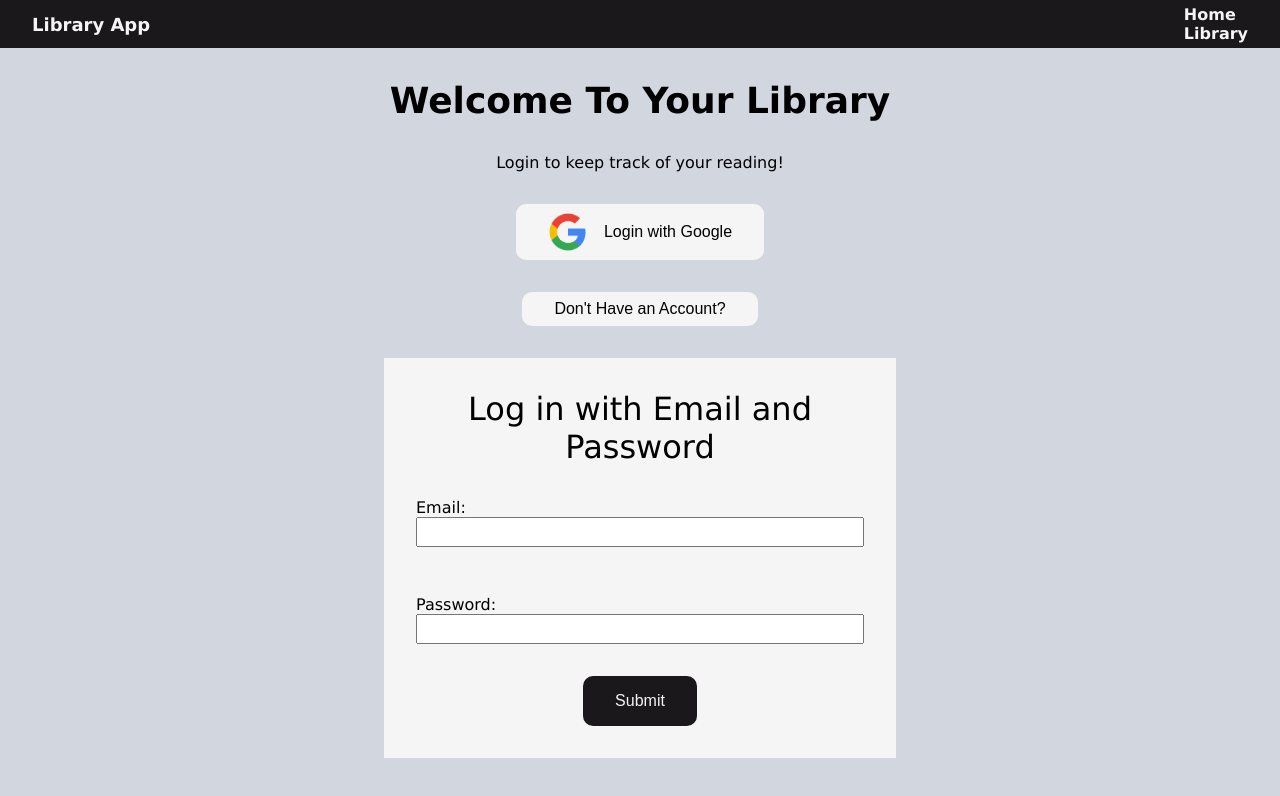
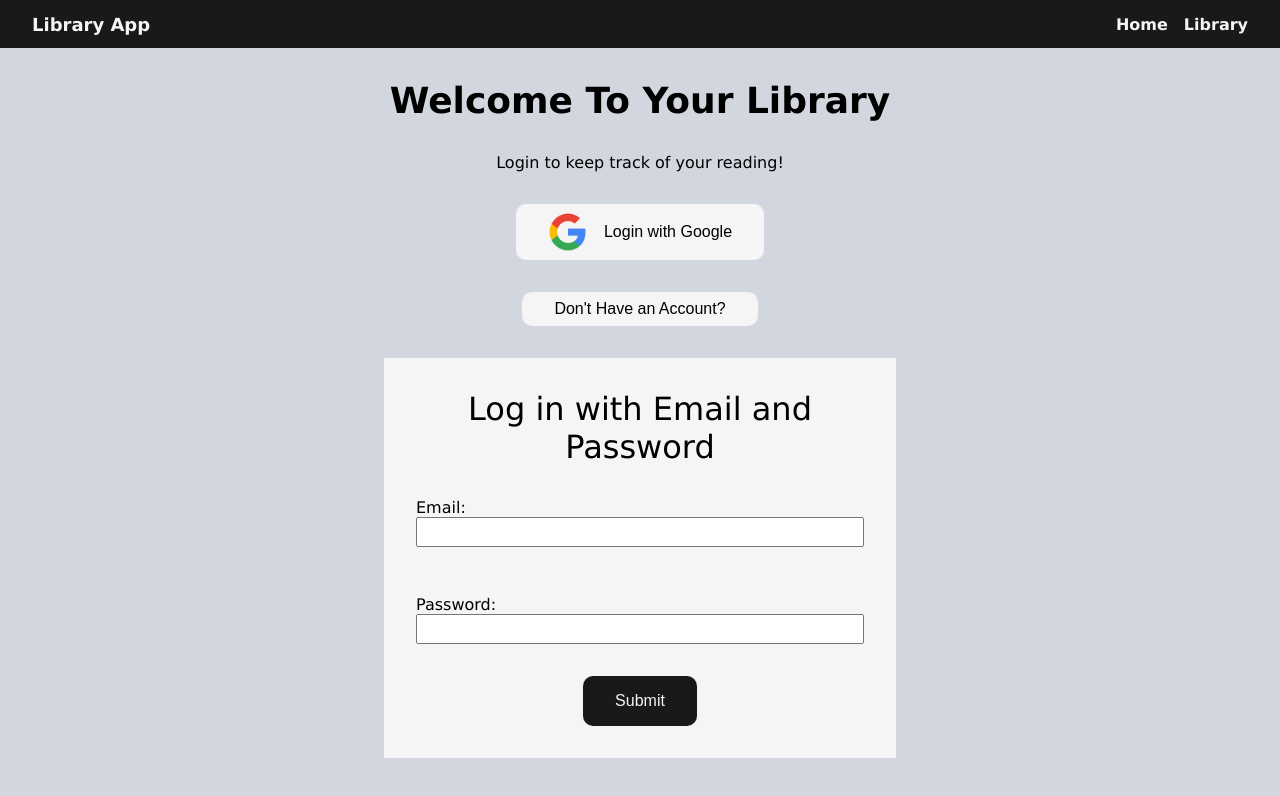
Before and after one commit to vulpes-walter1313/TOP-Libraryjs, a Next.js app: page / in a window 1280 px wide. Shown: the top 796 px of the page. Built offline with nearby package versions, Linux system fonts and the light colour scheme; no server answers.

Commit message:
added styles to navlinks and signout button

```diff
--- a/components/Navbar.module.css
+++ b/components/Navbar.module.css
@@ -16,10 +16,14 @@
 }
 .navlinks {
   list-style: none;
+  display: flex;
+  flex-flow: row;
+  gap: 1rem;
 }
-.navbarContainer a {
+.navbarContainer a, .navbarContainer li,.navbarContainer li:hover {
   text-decoration: none;
   font-family: Verdana, Geneva, Tahoma, sans-serif;
   font-weight: 600;
   color: var(--white);
+  cursor: pointer;
 }
```
